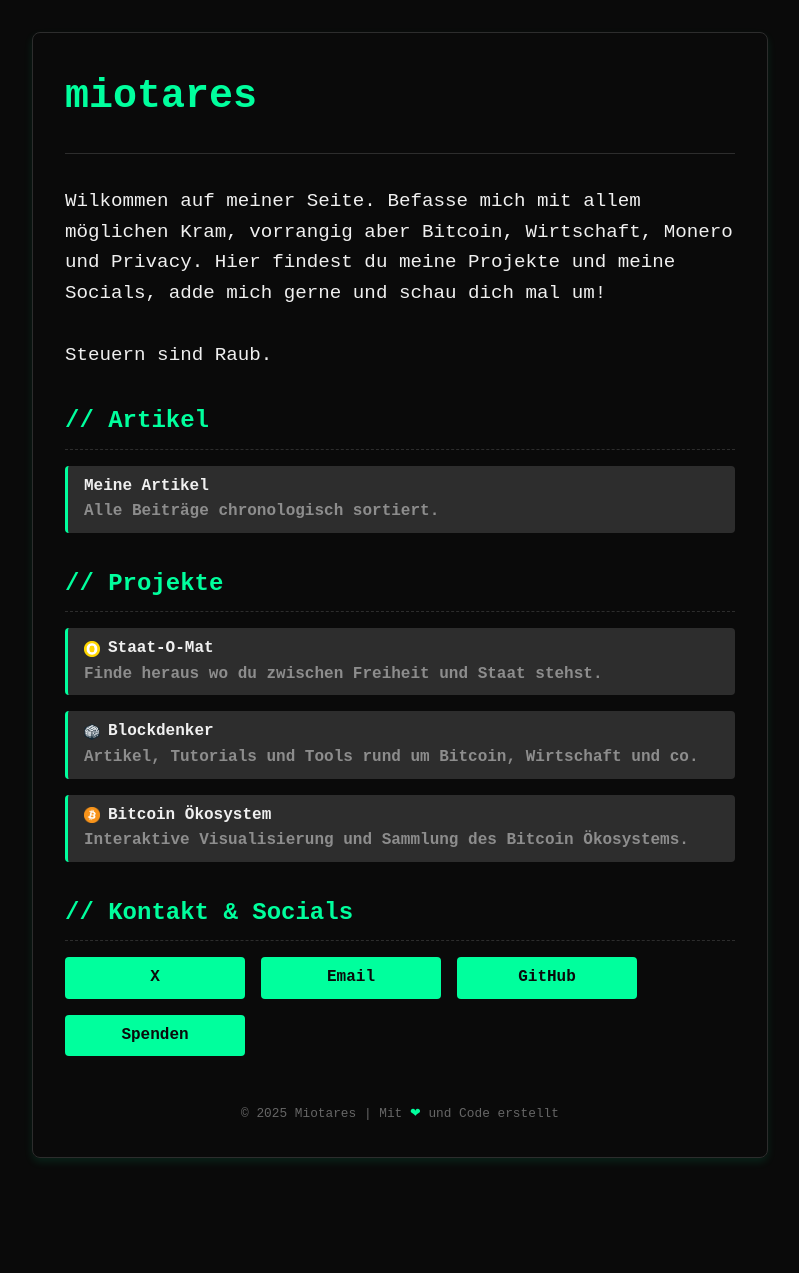
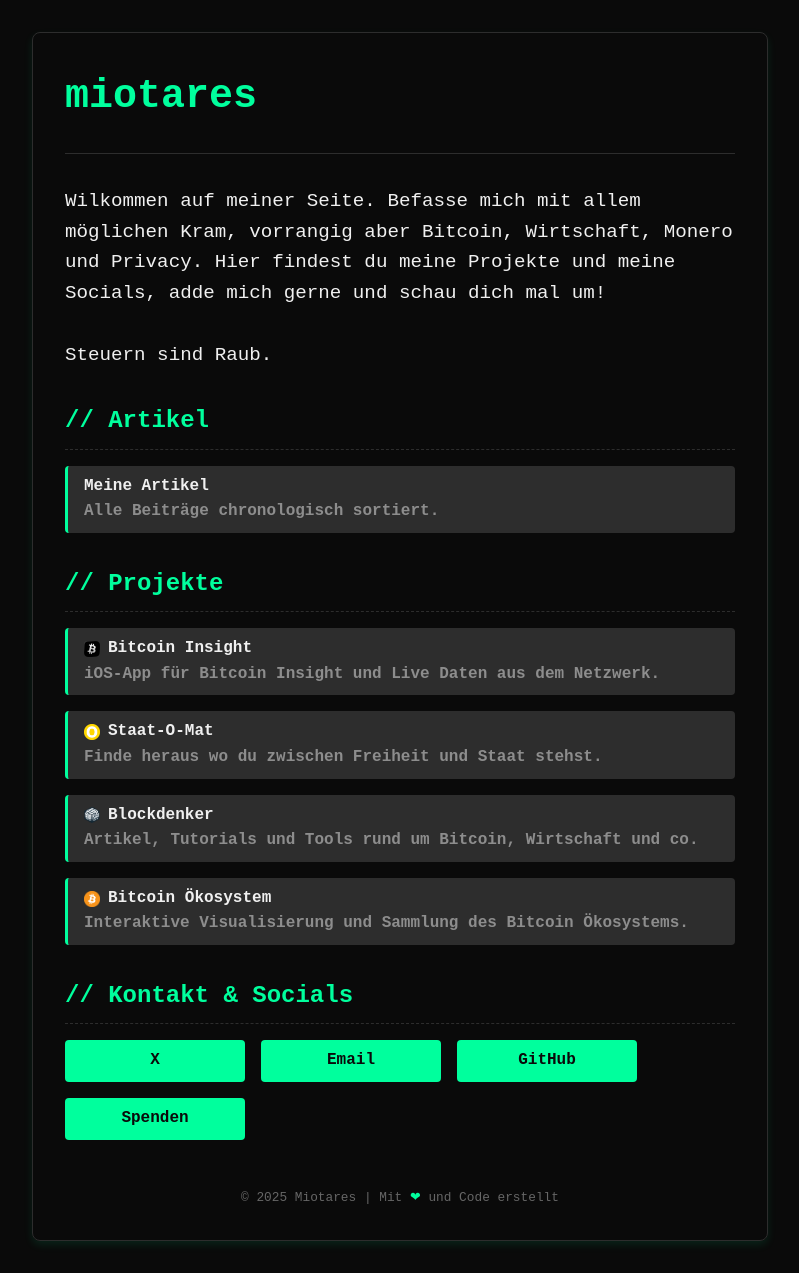
Before and after one commit to Miotares/miotares, a Jekyll site: the page index.html, which Jekyll copies as it is, in a window 1280 px wide. Shown: the whole page, without its empty margins (240-1039 px from the left). Built offline with Jekyll 4.4.1, drawn with Linux system fonts in a browser that asks for light colours; before the commit the page ends 1190 px from its top, so only the background shows below that.

Commit message:
Update Startseite und Asset: Bitcoin Insight Bild hinzugefügt/aktualisiert

```diff
--- a/index.html
+++ b/index.html
@@ -200,6 +200,13 @@
         <section class="projects-section">
             <h2>// Projekte</h2>
             <div class="projects">
+                <a href="coming soon" class="project-link" target="_blank">
+                    <div class="project-title">
+                        <img src="assets/bitcoin-insight.png" alt="Bitcoin Insight Logo" class="project-logo">
+                        Bitcoin Insight
+                    </div>
+                    <span class="description">iOS-App für Bitcoin Insight und Live Daten aus dem Netzwerk.</span>
+                </a>
                 <a href="https://staat-o-mat.de/" class="project-link" target="_blank">
                     <div class="project-title">
                         <img src="assets/staat-o-mat.png" alt="Staat-O-Mat" class="project-logo">
```
Also changed, not shown: assets/bitcoin-insight.png (added).
